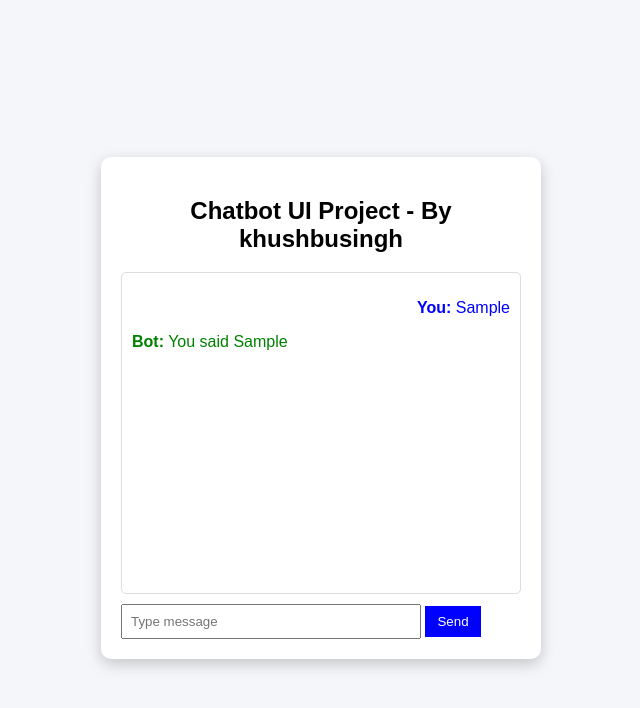
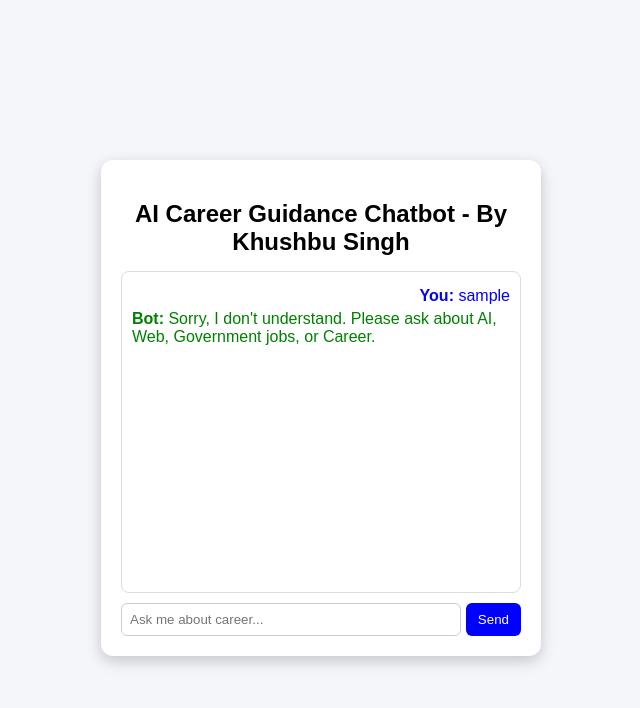
Before and after one commit to khushbusingh666/chatbot-frontend, a plain HTML site: page index.html in a window 1280 px wide. Both pictures are taken after typing "Sample" into the empty fields and a click on the button "Send". Shown: the whole page, without its empty margins (319-959 px from the left). Drawn offline with Linux system fonts and the light colour scheme.

Commit message:
Update title and improve chatbot UI elements

```diff
--- a/index.html
+++ b/index.html
@@ -1,7 +1,7 @@
 <!DOCTYPE html>
 <html>
 <head>
-<title>Chatbot UI</title>
+<title>AI Career Guidance Chatbot</title>
 
 <style>
 body {
@@ -17,12 +17,13 @@ body {
     width: 400px;
     background: white;
     padding: 20px;
-    border-radius: 10px;
+    border-radius: 12px;
     box-shadow: 0 5px 15px rgba(0,0,0,0.2);
 }
 
 h2 {
     text-align: center;
+    margin-bottom: 15px;
 }
 
 #chat {
@@ -31,54 +32,100 @@ h2 {
     border: 1px solid #ddd;
     padding: 10px;
     margin-bottom: 10px;
-    border-radius: 5px;
+    border-radius: 8px;
 }
 
 .user {
     text-align: right;
     color: blue;
+    margin: 5px 0;
 }
 
 .bot {
     text-align: left;
     color: green;
+    margin: 5px 0;
+}
+
+.input-area {
+    display: flex;
 }
 
 input {
-    width: 70%;
+    flex: 1;
     padding: 8px;
+    border-radius: 6px;
+    border: 1px solid #ccc;
 }
 
 button {
     padding: 8px 12px;
+    margin-left: 5px;
     background: blue;
     color: white;
     border: none;
+    border-radius: 6px;
     cursor: pointer;
 }
+
+button:hover {
+    background: darkblue;
+}
 </style>
+</head>
 
-</head>
 <body>
 
 <div class="chat-container">
-<h2>Chatbot UI Project - By khushbusingh</h2>
+<h2>AI Career Guidance Chatbot - By Khushbu Singh</h2>
 
 <div id="chat"></div>
 
-<input type="text" id="input" placeholder="Type message">
+<div class="input-area">
+<input type="text" id="input" placeholder="Ask me about career..." onkeypress="handleEnter(event)">
 <button onclick="send()">Send</button>
+</div>
 </div>
 
 <script>
+function handleEnter(event) {
+    if (event.key === "Enter") {
+        send();
+    }
+}
+
 function send() {
-    let input = document.getElementById("input").value;
+    let inputField = document.getElementById("input");
+    let input = inputField.value.trim().toLowerCase();
     let chat = document.getElementById("chat");
+    let reply = "";
+
+    if (input === "") return;
+
+    if (input.includes("hi") || input.includes("hello")) {
+        reply = "Hello 👋 I am your AI Career Guidance Bot. How can I help you?";
+    }
+    else if (input.includes("ai")) {
+        reply = "AI is a great field! You should learn Python, Machine Learning, and Deep Learning.";
+    }
+    else if (input.includes("web")) {
+        reply = "For Web Development, learn HTML, CSS, JavaScript, and React.";
+    }
+    else if (input.includes("government") || input.includes("upsc")) {
+        reply = "For UPSC, focus on NCERTs, Current Affairs, and answer writing practice.";
+    }
+    else if (input.includes("job")) {
+        reply = "To get a job, build projects, upload on GitHub, and practice DSA.";
+    }
+    else {
+        reply = "Sorry, I don't understand. Please ask about AI, Web, Government jobs, or Career.";
+    }
 
     chat.innerHTML += "<p class='user'><b>You:</b> " + input + "</p>";
-    chat.innerHTML += "<p class='bot'><b>Bot:</b> You said " + input + "</p>";
+    chat.innerHTML += "<p class='bot'><b>Bot:</b> " + reply + "</p>";
 
-    document.getElementById("input").value = "";
+    chat.scrollTop = chat.scrollHeight;
+    inputField.value = "";
 }
 </script>
 
```
